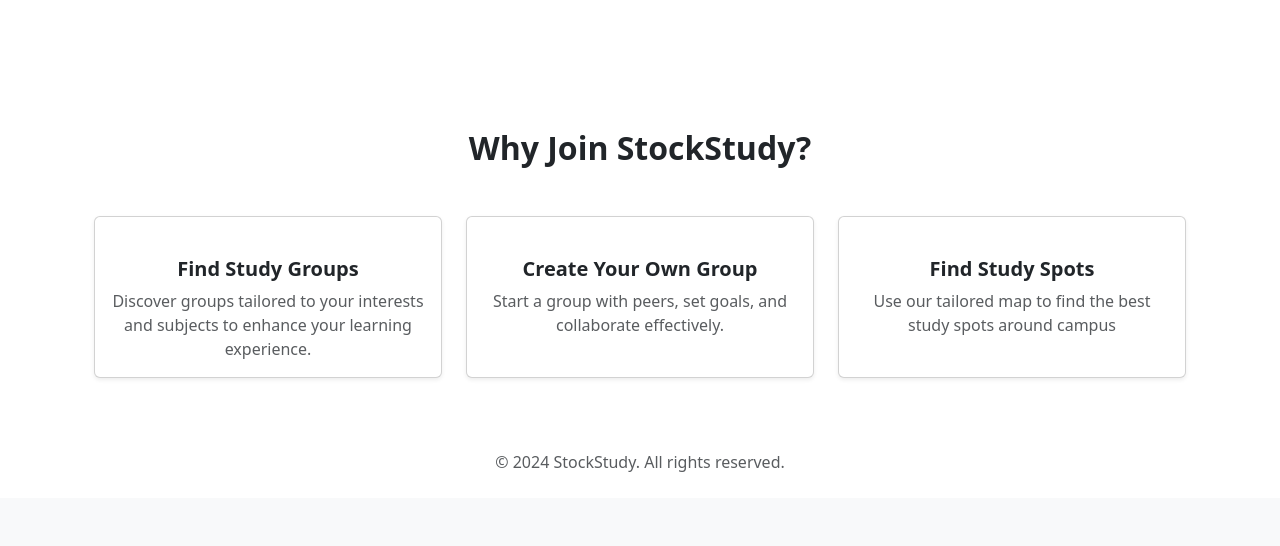
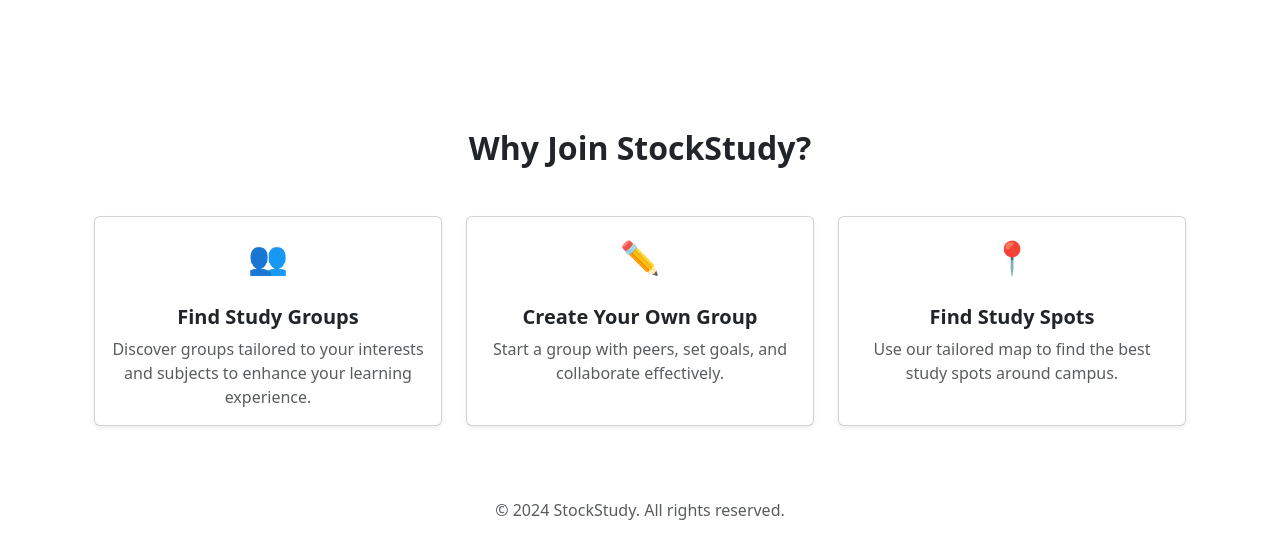
Before and after one commit to JoeyCorbett/StockStudy, a Flask app: page / in a window 1280 px wide. Shown: the part 450-996 px from the top of the page. Before the commit the page ends 922 px from the top, so only its background shows below. Run offline with Flask 3, Linux system fonts and the light colour scheme.

Commit message:
fix: Resolve group deletion issue and improve UI
- Fixed issue when deleting groups where membership requests that were pending for that group would become orphaned. Added relationship in StudyGroup model which cascade deletes all membership requests with the deleted group_id
- Added emojis to landing page
- Added conditional routing to StockStudy logo to redirect them to the landing page if they are not authenticated and to the dashboard if they are

```diff
--- a/app/main/routes.py
+++ b/app/main/routes.py
@@ -499,6 +499,12 @@ def leave_group(group_id):
 @login_required
 def delete_group(group_id):
     group = StudyGroup.query.get(group_id)
+
+    # Check if group exists
+    if group == None:
+        flash("This group doesn't exist", "danger")
+        return redirect(url_for('main.my_groups'))
+
     if current_user.id != group.owner_id:
         flash("You do not have permission to delete this group", "danger")
         return redirect(url_for('main.my_groups'))
--- a/app/main/templates/landing.html
+++ b/app/main/templates/landing.html
@@ -26,7 +26,7 @@
                 <div class="card shadow-sm h-100">
                     <div class="card-body">
                         <div class="icon mb-4" style="font-size: 2rem; color: #000;">
-                            <i class="bi bi-people-fill"></i>
+                            <span>👥</span>
                         </div>
                         <h5 class="card-title fw-bold">Find Study Groups</h5>
                         <p class="card-text text-muted">Discover groups tailored to your interests and subjects to enhance your learning experience.</p>
@@ -37,7 +37,7 @@
                 <div class="card shadow-sm h-100">
                     <div class="card-body">
                         <div class="icon mb-4" style="font-size: 2rem; color: #000;">
-                            <i class="bi bi-pencil-square"></i>
+                            <span>✏️</span>
                         </div>
                         <h5 class="card-title fw-bold">Create Your Own Group</h5>
                         <p class="card-text text-muted">Start a group with peers, set goals, and collaborate effectively.</p>
@@ -48,10 +48,10 @@
                 <div class="card shadow-sm h-100">
                     <div class="card-body">
                         <div class="icon mb-4" style="font-size: 2rem; color: #000;">
-                            <i class="bi bi-graph-up-arrow"></i>
+                            <span>📍</span>
                         </div>
                         <h5 class="card-title fw-bold">Find Study Spots</h5>
-                        <p class="card-text text-muted">Use our tailored map to find the best study spots around campus</p>
+                        <p class="card-text text-muted">Use our tailored map to find the best study spots around campus.</p>
                     </div>
                 </div>
             </div>
--- a/app/models/study_group.py
+++ b/app/models/study_group.py
@@ -25,6 +25,11 @@ class StudyGroup(db.Model):
         back_populates='study_groups',
         cascade="all, delete"
       )
+    membership_requests = db.relationship(
+        'GroupJoinRequest',
+        backref='study_group',
+        cascade='all, delete-orphan'
+    )
 
 
     def __repr__(self):
--- a/app/templates/base.html
+++ b/app/templates/base.html
@@ -13,7 +13,7 @@
       <body>
         <nav class="navbar navbar-expand-md bg-body-tertiary border">
           <div class="container-fluid">
-            <a class="navbar-brand d-flex align-items-center" href="{{ url_for('main.my_groups') }}">
+            <a class="navbar-brand d-flex align-items-center" href="{% if current_user.is_authenticated %}{{ url_for('main.my_groups') }}{% else %}{{ url_for('main.landing') }}{% endif %}">
               <img src="{{ url_for('static', filename='images/books.png') }}"
                    alt="StockStudy Logo"
                    width="25"
```
Also changed, not shown: migrations/versions/f5e5bd79f0b1_add_membership_requests_relationship.py (added, +28 -0 lines).
